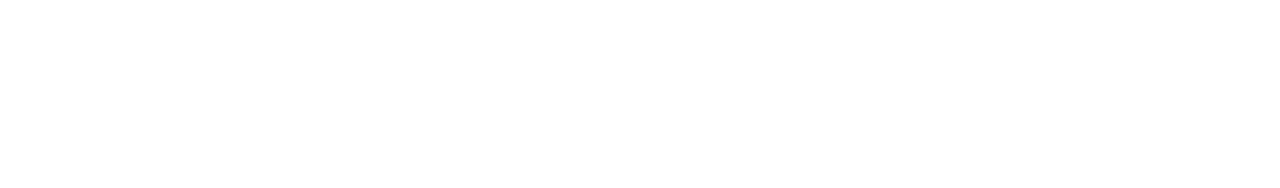
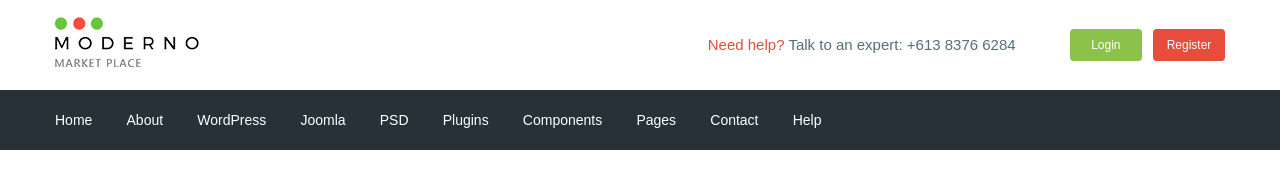
Before and after one commit to DionisBoyko/moderno, a website: page app/index.html in a window 1280 px wide. Drawn offline with nearby package versions, Linux system fonts and the light colour scheme; files that its build step writes are made by us from their sources.

Commit message:
added header

```diff
--- a/app/index.html
+++ b/app/index.html
@@ -5,9 +5,100 @@
    <meta charset="UTF-8">
    <meta name="viewport" content="width=device-width, initial-scale=1.0">
    <title>Document</title>
+   <link href="https://fonts.googleapis.com/css2?family=Roboto:wght@500;700&display=swap" rel="stylesheet">
    <link rel="stylesheet" href="css/libs.min.css">
    <link rel="stylesheet" href="css/style.min.css">
 </head>
+<div class="header">
+
+   <div class="header__top">
+      <div class="container">
+         <div class="header__top-inner">
+            <div class="header__logo">
+               <a href="#">
+                  <img src="images/logo.png" alt="">
+               </a>
+            </div>
+            <div class="header__text">
+               <a href="#">
+                  <span>Need help?</span>
+               </a>
+               Talk to an expert:
+               <a class="header__phone" href="tel:61383766284">
+                  +613 8376 6284
+               </a>
+            </div>
+            <div class="header__box">
+               <a class="basket" href="#"></a>
+               <a class="header__btn header__btn-log" href="#">Login</a>
+               <a class="header__btn header__btn-reg" href="#">Register</a>
+            </div>
+         </div>
+      </div>
+   </div>
+
+   <div class="header__menu">
+      <div class="container">
+         <nav class="menu">
+            <ul class="menu__list">
+
+               <li>
+                  <a href="#">
+                     Home
+                  </a>
+               </li>
+               <li>
+                  <a href="#">
+                     About
+                  </a>
+               </li>
+               <li>
+                  <a href="#">
+                     WordPress
+                  </a>
+               </li>
+               <li>
+                  <a href="#">
+                     Joomla
+                  </a>
+               </li>
+               <li>
+                  <a href="#">
+                     PSD
+                  </a>
+               </li>
+               <li>
+                  <a href="#">
+                     Plugins
+                  </a>
+               </li>
+               <li>
+                  <a href="#">
+                     Components
+                  </a>
+               </li>
+               <li>
+                  <a href="#">
+                     Pages
+                  </a>
+               </li>
+               <li>
+                  <a href="#">
+                     Contact
+                  </a>
+               </li>
+               <li>
+                  <a href="#">
+                     Help
+                  </a>
+               </li>
+            </ul>
+         </nav>
+      </div>
+   </div>
+
+</div>
+
 
 <body>
 
--- /dev/null
+++ b/app/scss/_fonts.scss
@@ -0,0 +1,7 @@
+@font-face {
+   font-family:"Roboto-Regular", sans-serif;
+   src: url("../fonts/Roboto-Regular.woff2") format("woff2"),
+        url("../fonts/Roboto-Regular.woff") format("woff");
+   font-weight: 400;
+   font-display: swap;
+}
--- /dev/null
+++ b/app/scss/_global.scss
@@ -0,0 +1,34 @@
+
+html {
+   box-sizing: border-box;
+}
+
+*,
+*::before,
+*::after {
+   box-sizing: inherit;
+}
+a{
+   display: inline-block;
+   text-decoration: none;
+   color: $text;
+}
+ul,
+li{
+   margin: 0;
+   padding: 0;
+   list-style: none;
+}
+body{
+   font-family:"Roboto-Regular", sans-serif;
+   font-weight: 400;
+   font-size: 15px;
+   line-height: 24px;
+   color: $text;
+}
+
+.container{
+   max-width: 1200px;
+   margin: 0 auto;
+   padding: 0 15px;
+}
--- /dev/null
+++ b/app/scss/_vars.scss
@@ -0,0 +1,4 @@
+$text: #546e7a;
+$red:#e74c3c;
+$green:#8bc34a;
+$bg: #263238;
--- a/app/scss/style.scss
+++ b/app/scss/style.scss
@@ -1,9 +1,57 @@
-html {
-   box-sizing: border-box;
+@import 'vars';
+@import 'global';
+@import 'fonts';
+
+
+.header__top-inner{
+   display: flex;
+   justify-content: space-between;
+   height: 90px;
+   align-items: center;
 }
 
-*,
-*::before,
-*::after {
-   box-sizing: inherit;
+.header__text{
+   margin-left: auto;
+   margin-right: 50px;
+   span{
+      color: $red;
+   }
 }
+
+.header__btn{
+   padding: 4px;
+   width: 72px;
+   border-radius: 4px;
+   text-align: center;
+   color: #fff;
+   font-size: 12px;
+}
+
+.header__btn-log {
+   background-color: $green;
+}
+.header__btn-reg {
+   background-color: $red;
+   margin-left: 7px;
+}
+
+.header__menu{
+    background-color: $bg;
+}
+.menu{
+   display: flex;
+   align-items: center;
+   height: 60px;
+}
+.menu__list{
+   li{
+      display: inline-block;
+      & + li{
+         margin-left: 30px;
+      }
+   }
+   a{
+      color: #fff;
+      font-size: 14px;
+   }
+}
--- a/gulpfile.js
+++ b/gulpfile.js
@@ -8,7 +8,7 @@
    cssmin = require('gulp-cssmin');
 
 gulp.task('sass', function () {
-   return gulp.src('app/scss/style.scss')
+   return gulp.src('app/scss/**/*.scss')
       .pipe(sass({ outputStyle: 'compressed' }))
       .pipe(rename({ suffix: '.min' }))
       .pipe(autoprefixer({
@@ -58,7 +58,7 @@
 });
 
 gulp.task('watch', function () {
-   gulp.watch('app/scss/style.scss', gulp.parallel('sass'))
+   gulp.watch('app/scss/**/*.scss', gulp.parallel('sass'))
    gulp.watch('app/*.html', gulp.parallel('html'))
    gulp.watch('app/js/*.js', gulp.parallel('js'))
 });
```
Also changed, not shown: app/fonts/Roboto-Regular.woff (added), app/fonts/Roboto-Regular.woff2 (added), app/images/logo.png (added).
